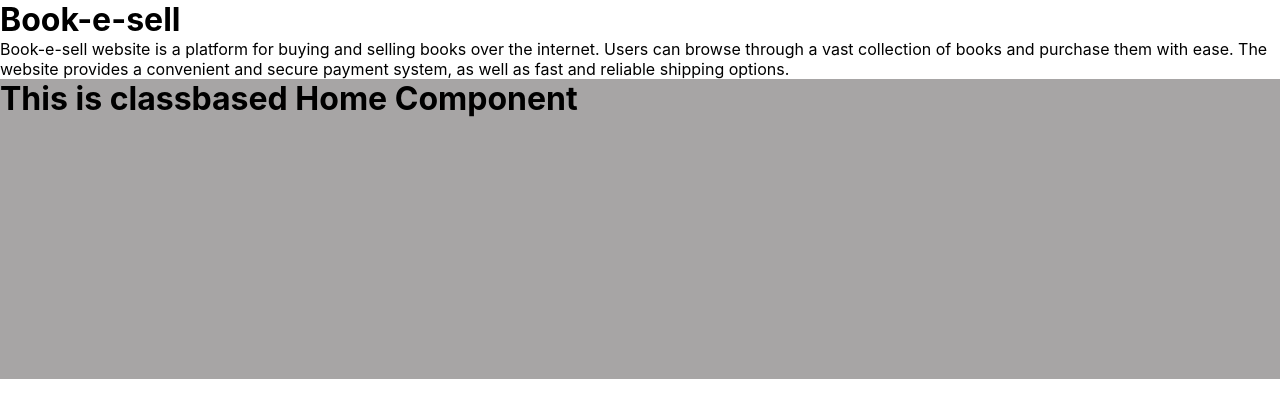
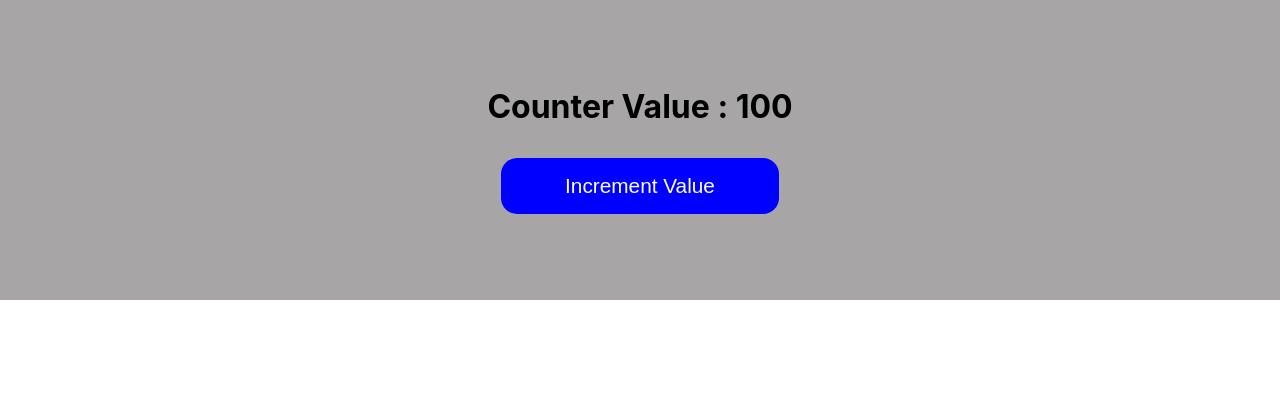
Before and after one commit to tushargadher/book-e-sell, a React (Create React App) app: page / in a window 1280 px wide. Shown: the top 418 px of the page. Built offline with nearby package versions, Linux system fonts and the light colour scheme.

Commit message:
Day 4 Task commit

```diff
--- a/public/index.html
+++ b/public/index.html
@@ -11,7 +11,7 @@
     />
     <link rel="apple-touch-icon" href="%PUBLIC_URL%/logo192.png" />
 
-    <link rel="manifest" href="%PUBLIC_URL%/manifest.json" />
+
 
     <title>Book-e-store</title>
   </head>
--- a/src/App.css
+++ b/src/App.css
@@ -2,7 +2,10 @@
   margin:0 ;
 }
 .container{
-
+  display: flex;
+  align-items: center;
+  justify-content: center;
+  flex-direction: column;
   background-color: rgb(167, 165, 165);
   height:300px;
   color:black;
@@ -14,3 +17,12 @@
   background-color:rgb(57, 57, 57);
   color: white;
 }
+#button{
+  padding: 1rem 4rem;
+  border: none;
+  border-radius: 1rem;
+  font-size:1.3rem;
+  color: white;
+  margin-top: 2rem;
+  background-color: blue;
+}
--- /dev/null
+++ b/src/Components/Counter.js
@@ -0,0 +1,26 @@
+import React, { Component } from "react";
+// import '../App.css';
+
+class Counter extends Component {
+    constructor() {
+        super()
+        this.state = {
+            number: 100,
+        }
+        this.handleClick = this.handleClick.bind(this);
+    }
+    handleClick() {
+        this.setState({
+            number: this.state.number + 10,
+        })
+    }
+    render() {
+        return (
+            <>
+                <h1>Counter Value : {this.state.number}</h1>
+                <input type="button" value="Increment Value" onClick={this.handleClick} id="button" />
+            </>
+        );
+    }
+}
+export default Counter;
--- a/src/Pages/Home.js
+++ b/src/Pages/Home.js
@@ -1,5 +1,7 @@
 import React, { Component } from "react";
-import Title from '../Components/Title'
+import Title from '../Components/Title';
+import Counter from "../Components/Counter";
+
 class Home extends Component {
     constructor(){
         super()
@@ -7,14 +9,19 @@ class Home extends Component {
             title:'Book-e-sell',
             description:'Book-e-sell website is a platform for buying and selling books over the internet. Users can browse through a vast collection of books and purchase them with ease. The website provides a convenient and secure payment system, as well as fast and reliable shipping options.'
         }
+
     }
     render() {
         return (
             <>
-            <Title title={this.state.title} desc={this.state.description}/>
+            {/* <Title title={this.state.title} desc={this.state.description}/>
                 <div className="container">
 
                     <h1>This is classbased Home Component</h1>
+                </div> */}
+                <div className="container">
+
+                <Counter/>
                 </div>
             </>
         );
```
